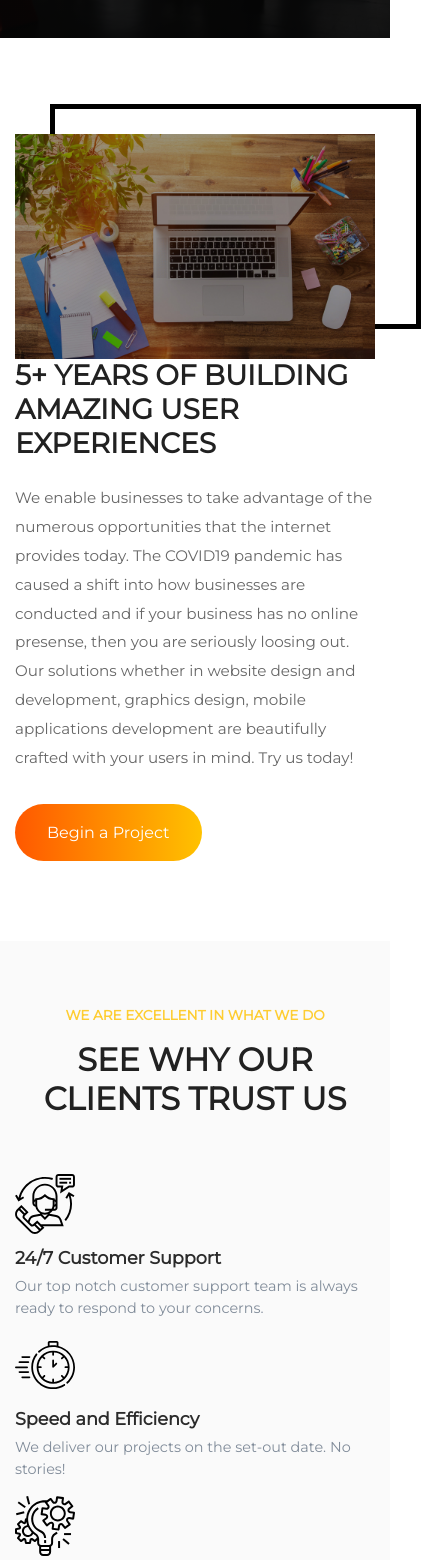
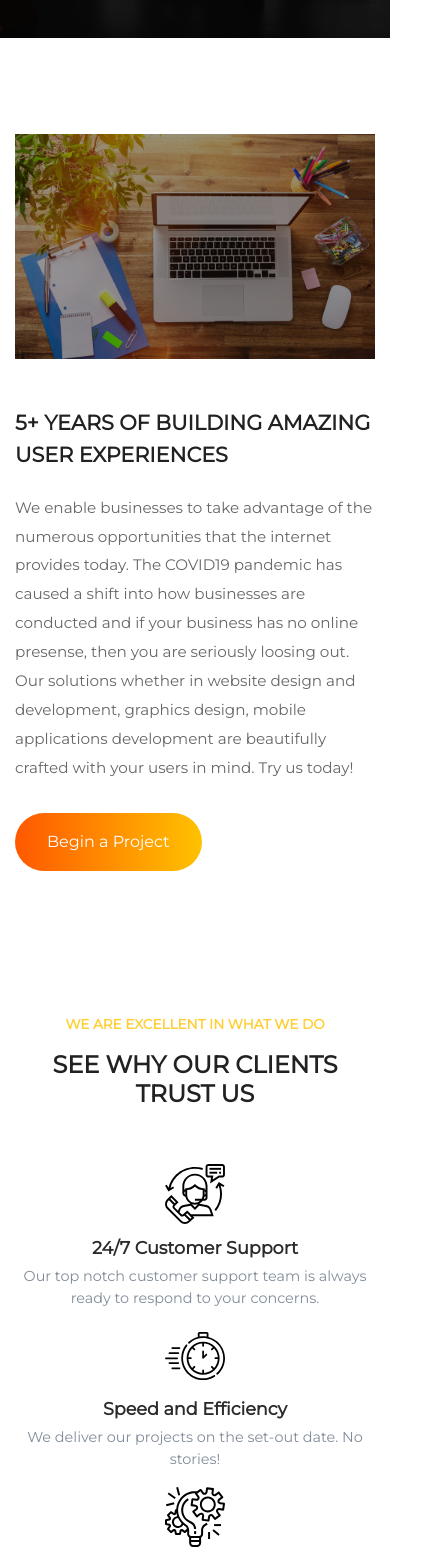
Before and after one commit to Achilles45/customsolutions, a Vue app: page /about in a window 390 px wide. Shown: the part 280-1840 px from the top of the page, 421 px wide, since content can reach past the window. Built offline with nearby package versions, Linux system fonts and the light colour scheme; no server answers.

Commit message:
Added more changes

```diff
--- a/src/components/About.vue
+++ b/src/components/About.vue
@@ -12,7 +12,7 @@
                   <h1><strong>WHO ARE WE</strong></h1>
               </div>
                   <p>We're a technology agency that provides beautiful and top notch digital products and services ranging from website design, graphics design, digital marketing and others that makes business operations efficient and thus increasing sales for our clients.</p>
-                  <router-link to="/marketplace" class="about__btn">Begin a Project</router-link>
+                  <router-link to="/about" class="about__btn">Read more</router-link>
               </div>
           </div>
       </div>
--- a/src/components/Banner.vue
+++ b/src/components/Banner.vue
@@ -7,7 +7,7 @@
                       <div class="col-md-7">
                           <h1>Custom Made Solutions?</h1>
                           <p>We pride ourselves in building solutions that works. From complete School management software to eCommerce websites, you are sure of getting solutions that specifically suits your business needs.</p>
-                          <router-link to="/marketplace" class="link__btn">See Our Marketplace</router-link>
+                          <router-link to="/marketplace" class="link__btn">Our Marketplace</router-link>
                       </div>
                   </div>
               </div>
--- a/src/views/About.vue
+++ b/src/views/About.vue
@@ -30,7 +30,7 @@
             <h3>SEE WHY OUR CLIENTS TRUST US</h3>
           </div>
         </div>
-        <div class="row pt-5">
+        <div class="row text-center pt-5">
           <div class="col-md-3">
             <img src="../assets/images/care.svg" class="icons" alt="">
             <h5>24/7 Customer Support</h5>
@@ -177,7 +177,7 @@ export default {
   .trust{
     padding-top: 4rem;
     padding-bottom: 4rem;
-    background: #fafafa;
+    // background: #fafafa;
     .heading{
       p{
         color: $tertiary-color;
@@ -220,7 +220,7 @@ export default {
     .team__wrapper{
       margin-top: 2rem;
       display: grid;
-      grid-template-columns: repeat(auto-fit, minmax(200px, 1fr));
+      grid-template-columns: repeat(auto-fit, minmax(150px, 1fr));
       grid-gap: 30px;
       .team__card{
         box-shadow: 0 7px 50px -10px rgba(0,0,0,.17);
@@ -247,4 +247,33 @@ export default {
     }
   }
 }
+
+//Media queries
+@media only screen and (max-width: 600px){
+  //  .about__wrapper{
+  //    padding: 2rem 0 !important;
+  //  }
+   .about__content{
+     h3{
+       padding-top: 3rem;
+       font-size: 1.3rem !important;
+       line-height: 1.5;
+     }
+     .image__holder::after{
+       display: none !important;
+     }
+   }
+   .trust{
+     h3{
+       font-size: 1.5rem !important;
+     }
+   }
+    .team{
+     h2{
+       font-size: 1.5rem !important;
+       font-weight: bolder;
+       text-align: center;
+     }
+   }
+}
 </style>
```
